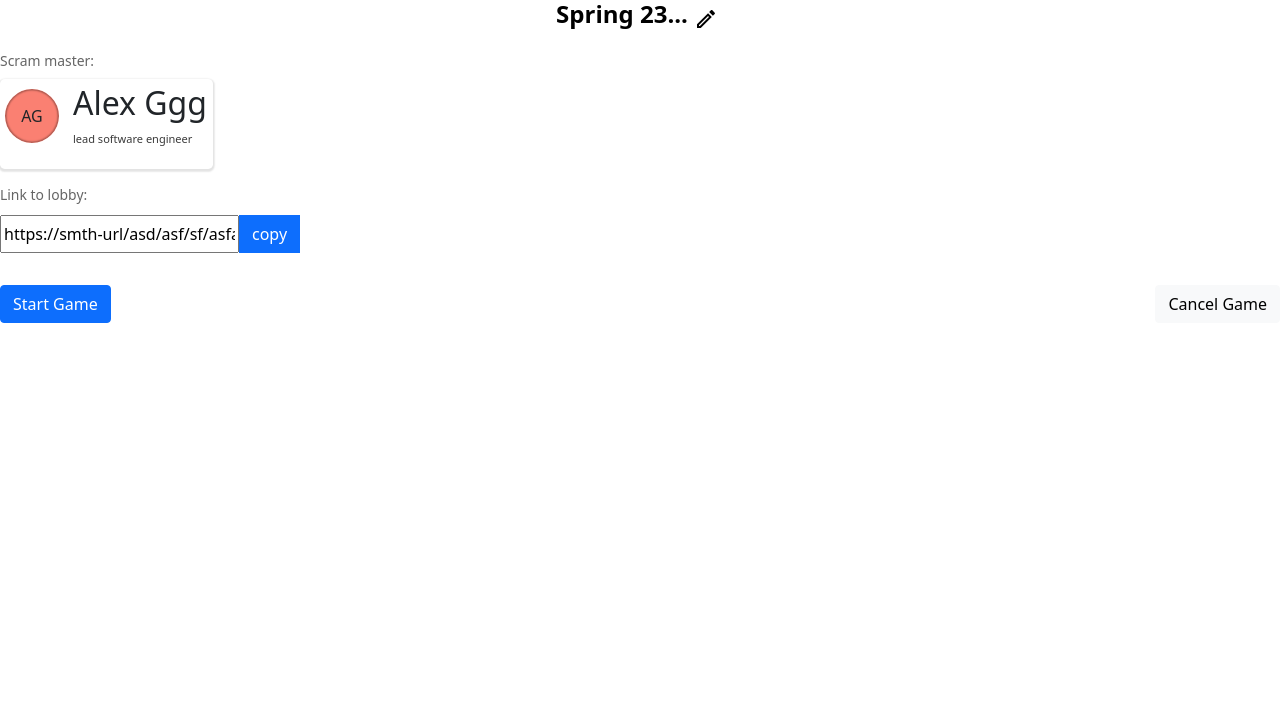
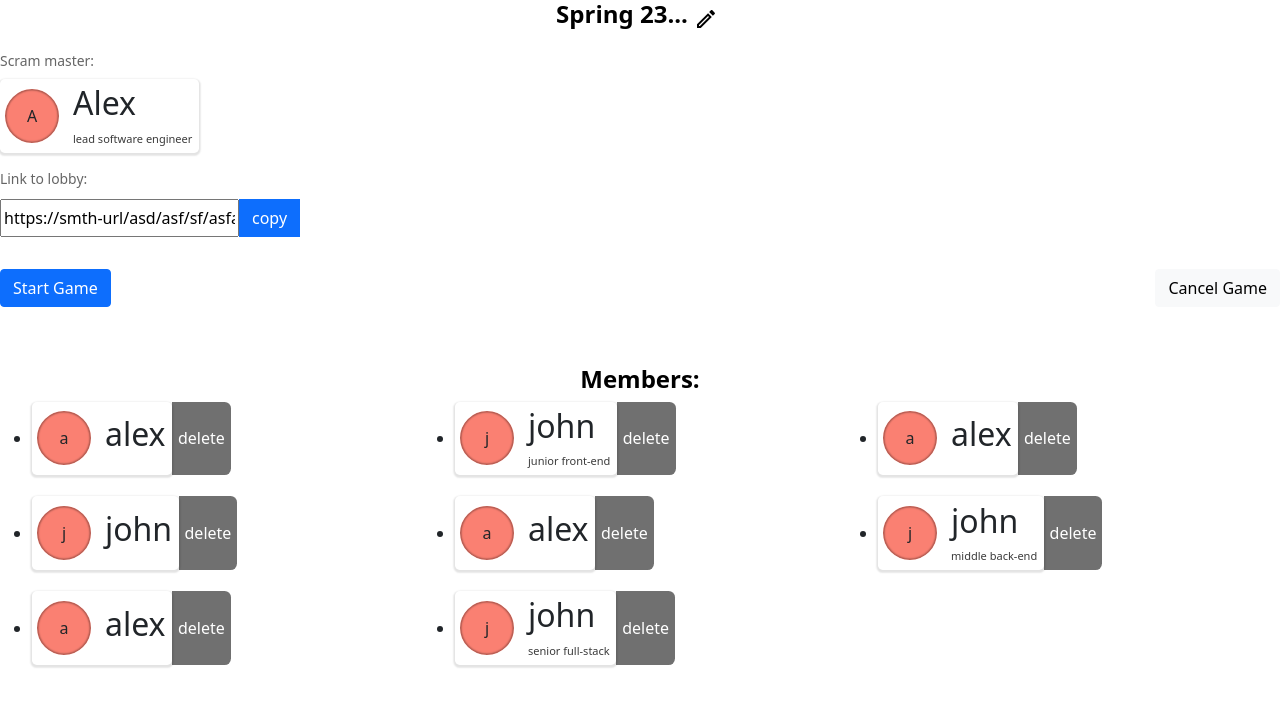
Before and after one commit to Yeeeeee1/pointing-poker, a React (Create React App) app in the folder pointing-poker/: page /lobby in a window 1280 px wide. Shown: the top 706 px of the page. Built offline with nearby package versions, Linux system fonts and the light colour scheme.

Commit message:
feat: members section on lobby page

```diff
--- a/pointing-poker/src/components/MemberCard/MemberCard.tsx
+++ b/pointing-poker/src/components/MemberCard/MemberCard.tsx
@@ -2,25 +2,29 @@ import React, { ReactElement } from "react";
 import "./memberCard.scss";
 import createDefaultCardImage from "../../shared/helperFunctions/createDefaultCardImage";
 
-const MemberCard = (): ReactElement => {
-  const name = "Alex Ggg";
-  const position = "lead software engineer";
+export interface IMemberCard {
+  name: string;
+  position?: string;
+  logo?: string;
+}
+
+const MemberCard = (cardInfo: IMemberCard): ReactElement => {
+  const { name, position, logo } = cardInfo;
 
   return (
     <figure className="member-card">
-      {true ? (
+      {!logo ? (
         <p className="member-card__image member-card__image_default">
           {createDefaultCardImage(name)}
         </p>
       ) : (
-        <img className="member-card__image" src="" alt="" />
+        <img className="member-card__image" src={logo} alt="" />
       )}
       <figcaption>
         <h6 className="member-card__title">{name}</h6>
-        <p className="member-card__position">{position}</p>
+        {position && <p className="member-card__position">{position}</p>}
       </figcaption>
     </figure>
   );
 };
-
 export default MemberCard;
--- a/pointing-poker/src/components/MemberCard/memberCard.scss
+++ b/pointing-poker/src/components/MemberCard/memberCard.scss
@@ -1,4 +1,5 @@
 .member-card {
+  position: relative;
   display: flex;
   align-items: center;
   column-gap: 0.56rem;
@@ -6,6 +7,7 @@
   border-radius: 0.3rem;
   width: max-content;
   padding: 0.3rem 0.4rem 0.3rem 0;
+  z-index: 2;
 
   &__image {
     display: flex;
@@ -33,3 +35,7 @@
     color: #3a3a3a;
   }
 }
+
+p, figure, figcaption {
+  margin: 0;
+}
--- a/pointing-poker/src/components/Pages/LobbyPage/LobbyInfo/LobbyInfo.tsx
+++ b/pointing-poker/src/components/Pages/LobbyPage/LobbyInfo/LobbyInfo.tsx
@@ -19,7 +19,7 @@ const LobbyInfo = (): ReactElement => {
       <LobbyHeader />
       <div>
         <h5 className="lobby-info__title">Scram master:</h5>
-        <MemberCard />
+        <MemberCard name="Alex" position="lead software engineer" />
         <p className="lobby-info__title">Link to lobby:</p>
         <div className="lobby-info__copy-link">
           <input
--- /dev/null
+++ b/pointing-poker/src/components/Pages/LobbyPage/LobbyMembers/LobbyMembers.tsx
@@ -0,0 +1,23 @@
+import React, { ReactElement } from "react";
+import MembersList from "./MembersList/MembersList";
+
+const LobbyMembers = (): ReactElement => {
+  const members = [
+    { id: 12, name: "alex" },
+    { id: 321, name: "john", position: "junior front-end" },
+    { id: 122, name: "alex" },
+    { id: 33121, name: "john" },
+    { id: 12312, name: "alex" },
+    { id: 31232121, name: "john", position: "middle back-end" },
+    { id: 1123122, name: "alex" },
+    { id: 3231231, name: "john", position: "senior full-stack" },
+  ];
+
+  return (
+    <div>
+      <h3 className="lobby__title">Members:</h3>
+      <MembersList members={members} />
+    </div>
+  );
+};
+export default LobbyMembers;
--- /dev/null
+++ b/pointing-poker/src/components/Pages/LobbyPage/LobbyMembers/MembersList/Member/Member.tsx
@@ -0,0 +1,14 @@
+import React, { ReactElement } from "react";
+import MemberCard, { IMemberCard } from "../../../../../MemberCard/MemberCard";
+import "./member.scss";
+
+const Member = ({ name, position, logo }: IMemberCard): ReactElement => (
+  <div className="member">
+    <MemberCard name={name} position={position} logo={logo} />
+    <button className="member__button" type="button">
+      delete
+    </button>
+  </div>
+);
+
+export default Member;
--- /dev/null
+++ b/pointing-poker/src/components/Pages/LobbyPage/LobbyMembers/MembersList/Member/member.scss
@@ -0,0 +1,34 @@
+.member {
+  position: relative;
+  display: flex;
+  align-items: stretch;
+
+  &__button {
+    position: relative;
+    z-index: 1;
+
+    border: none;
+    background-color: #707070;
+    border-right: #7c7c7c;
+    border-top: #7c7c7c;
+    border-bottom: #7c7c7c;
+    border-bottom-right-radius: 0.4rem;
+    border-top-right-radius: 0.4rem;
+    color: #fff;
+
+    &:focus {
+      outline: none;
+    }
+
+    &:hover {
+      background-color: #818181;
+      box-shadow: 0.1rem 0.05rem 0.1rem 0.1rem rgba(0, 0, 0, 0.43);
+    }
+
+    &:active {
+      transform: scale(0.978);
+      transform-origin: bottom;
+      box-shadow: 0.05rem 0.03rem 0.1rem 0.1rem rgba(0, 0, 0, 0.36);
+    }
+  }
+}
--- /dev/null
+++ b/pointing-poker/src/components/Pages/LobbyPage/LobbyMembers/MembersList/MembersList.tsx
@@ -0,0 +1,26 @@
+import React, { ReactElement } from "react";
+import "./membersList.scss";
+import Member from "./Member/Member";
+
+interface IMember {
+  id: number;
+  name: string;
+  position?: string;
+  logo?: string;
+}
+
+interface IMembersListProps {
+  members: IMember[];
+}
+
+const MembersList = ({ members }: IMembersListProps): ReactElement => (
+  <ul className="members-list">
+    {members.map(({ name, position, logo, id }) => (
+      <li key={id.toString()}>
+        <Member name={name} position={position} logo={logo} />
+      </li>
+    ))}
+  </ul>
+);
+
+export default MembersList;
--- /dev/null
+++ b/pointing-poker/src/components/Pages/LobbyPage/LobbyMembers/MembersList/membersList.scss
@@ -0,0 +1,5 @@
+.members-list {
+  display: grid;
+  grid-template-columns: repeat(3, 1fr);
+  gap: 1.32rem;
+}
--- a/pointing-poker/src/components/Pages/LobbyPage/LobbyPage.tsx
+++ b/pointing-poker/src/components/Pages/LobbyPage/LobbyPage.tsx
@@ -1,10 +1,12 @@
 import React, { ReactElement } from "react";
 import "./lobbyPage.scss";
 import LobbyInfo from "./LobbyInfo/LobbyInfo";
+import LobbyMembers from "./LobbyMembers/LobbyMembers";
 
 const LobbyPage = (): ReactElement => (
-  <section>
+  <section className="lobby">
     <LobbyInfo />
+    <LobbyMembers />
   </section>
 );
 
--- a/pointing-poker/src/components/Pages/LobbyPage/lobbyPage.scss
+++ b/pointing-poker/src/components/Pages/LobbyPage/lobbyPage.scss
@@ -1,4 +1,7 @@
 .lobby {
+  display: grid;
+  row-gap: 3.6rem;
+
   &__title {
     text-align: center;
     font-size: 1.5rem;
```
